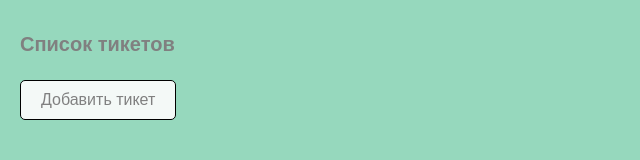
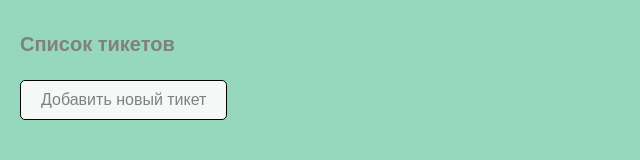
Before and after one commit to Pastila-147/http, a website built with webpack: page src/index.html in a window 1280 px wide. Shown: the whole page, without its empty margins (0-640 px from the left). Built offline with nearby package versions, Linux system fonts and the light colour scheme.

Commit message:
Button label change

```diff
--- a/src/index.html
+++ b/src/index.html
@@ -10,7 +10,7 @@
 <body>
 <div id="ticket-list-container">
   <h1>Список тикетов</h1>
-  <button id="add-ticket-btn">Добавить тикет</button>
+  <button id="add-ticket-btn">Добавить новый тикет</button>
   <div id="tickets"> </div>
 </div>
 
```
